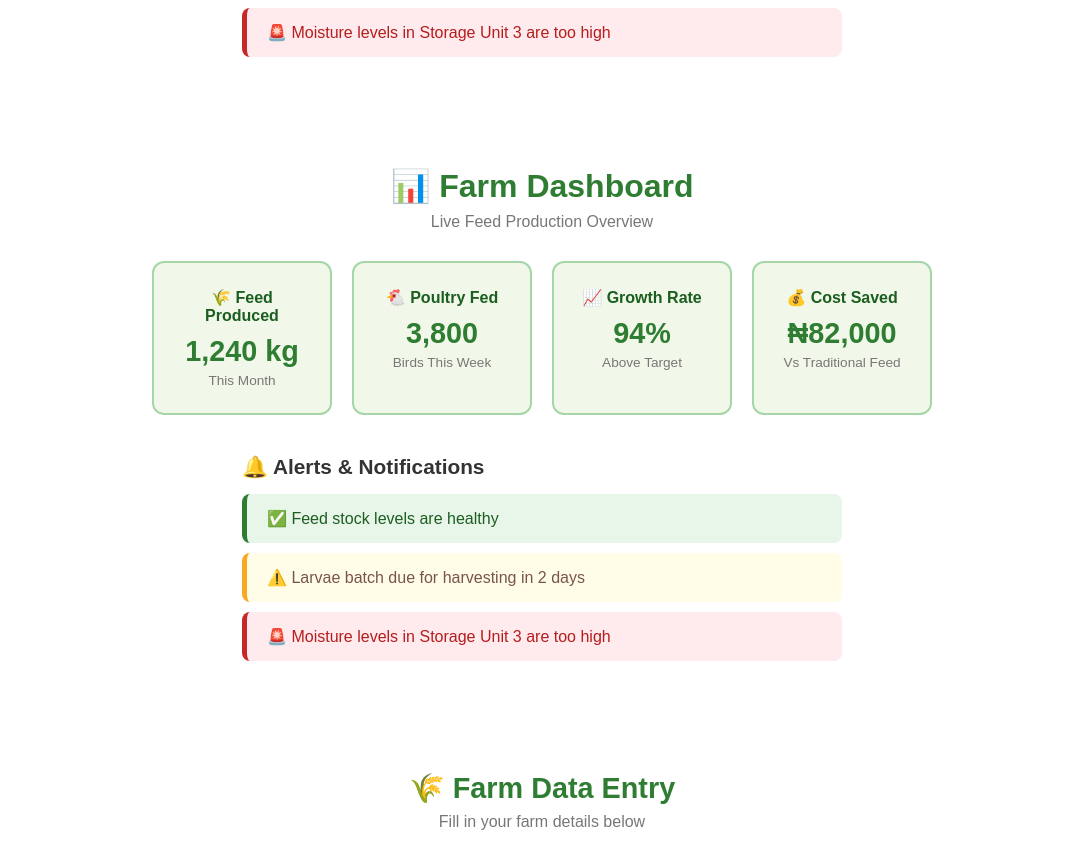
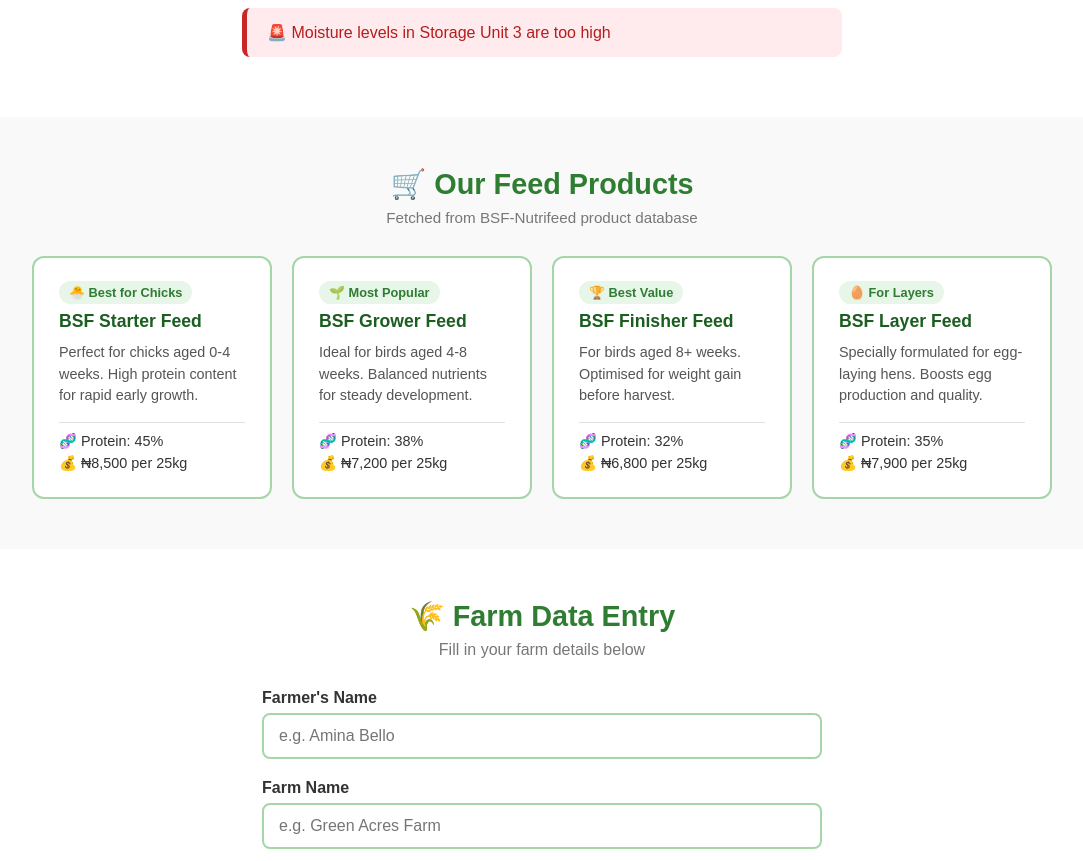
Before and after one commit to naomiakinleye-hash/nutrifeed-app, a React (Create React App) app: page / in a window 1280 px wide. Shown: the part 1485-2346 px from the top of the page, without its empty margins (98-1181 px from the left). Built offline with nearby package versions, Linux system fonts and the light colour scheme.

Commit message:
added product list with mock data

```diff
--- a/src/App.js
+++ b/src/App.js
@@ -1,7 +1,7 @@
-import './App.css';
 import './App.css';
 import Dashboard from './components/Dashboard';
 import FarmForm from './components/FarmForm';
+import ProductList from './components/ProductList';
 
 function App() {
   return (
@@ -53,14 +53,14 @@ function App() {
         <button className="cta-button">Get Started Today</button>
       </section>
 
-{/* DASHBOARD */}
+      {/* DASHBOARD */}
       <Dashboard />
-{/* DASHBOARD */}
-      <Dashboard />
+
+      {/* PRODUCT LIST */}
+      <ProductList />
 
       {/* FARM FORM */}
       <FarmForm />
-      {/* FOOTER */}
 
       {/* FOOTER */}
       <footer className="footer">
--- /dev/null
+++ b/src/components/ProductList.css
@@ -0,0 +1,87 @@
+/* PRODUCT SECTION */
+.product-section {
+  padding: 50px 20px;
+  text-align: center;
+  background-color: #f9f9f9;
+}
+
+.product-section h2 {
+  font-size: 1.8rem;
+  color: #2e7d32;
+  margin-bottom: 8px;
+}
+
+.product-subtitle {
+  color: #777;
+  margin-bottom: 30px;
+  font-size: 0.95rem;
+}
+
+/* LOADING */
+.loading {
+  font-size: 1.2rem;
+  color: #777;
+  padding: 40px;
+}
+
+/* PRODUCT GRID */
+.product-grid {
+  display: flex;
+  flex-wrap: wrap;
+  gap: 20px;
+  justify-content: center;
+}
+
+/* PRODUCT CARD */
+.product-card {
+  background-color: white;
+  border: 2px solid #a5d6a7;
+  border-radius: 12px;
+  padding: 25px;
+  width: 240px;
+  text-align: left;
+  position: relative;
+}
+
+.product-card h3 {
+  font-size: 1.1rem;
+  color: #1b5e20;
+  margin-bottom: 10px;
+  margin-top: 10px;
+}
+
+.product-description {
+  font-size: 0.9rem;
+  color: #555;
+  line-height: 1.5;
+  margin-bottom: 15px;
+}
+
+/* BADGE */
+.badge {
+  background-color: #e8f5e9;
+  color: #2e7d32;
+  font-size: 0.8rem;
+  padding: 4px 10px;
+  border-radius: 20px;
+  font-weight: bold;
+}
+
+/* PRODUCT DETAILS */
+.product-details {
+  display: flex;
+  flex-direction: column;
+  gap: 5px;
+  font-size: 0.9rem;
+  color: #333;
+  border-top: 1px solid #e0e0e0;
+  padding-top: 10px;
+}
+
+/* MOBILE */
+@media (max-width: 600px) {
+  .product-grid {
+    flex-direction: column;
+    align-items: center;
+  }
+}
--- /dev/null
+++ b/src/components/ProductList.js
@@ -0,0 +1,57 @@
+import { useState, useEffect } from 'react';
+import feedData from '../data';
+import './ProductList.css';
+
+function ProductList() {
+
+  // This will store our products
+  const [products, setProducts] = useState([]);
+
+  // This tracks if data is still loading
+  const [loading, setLoading] = useState(true);
+
+  // useEffect runs automatically when the page loads
+  useEffect(() => {
+
+    // We fake a loading delay of 1.5 seconds
+    // This simulates waiting for a real API response
+    setTimeout(() => {
+      setProducts(feedData);
+      setLoading(false);
+    }, 1500);
+
+  }, []);
+
+  return (
+    <div className="product-section">
+      <h2>🛒 Our Feed Products</h2>
+      <p className="product-subtitle">
+        Fetched from BSF-Nutrifeed product database
+      </p>
+
+      {/* SHOW LOADING MESSAGE WHILE DATA IS BEING FETCHED */}
+      {loading ? (
+        <div className="loading">
+          ⏳ Loading products...
+        </div>
+      ) : (
+        <div className="product-grid">
+          {products.map((product) => (
+            <div className="product-card" key={product.id}>
+              <span className="badge">{product.badge}</span>
+              <h3>{product.name}</h3>
+              <p className="product-description">{product.description}</p>
+              <div className="product-details">
+                <span>🧬 Protein: {product.protein}</span>
+                <span>💰 {product.price}</span>
+              </div>
+            </div>
+          ))}
+        </div>
+      )}
+
+    </div>
+  );
+}
+
+export default ProductList;
--- /dev/null
+++ b/src/data.js
@@ -0,0 +1,36 @@
+const feedData = [
+  {
+    id: 1,
+    name: "BSF Starter Feed",
+    description: "Perfect for chicks aged 0-4 weeks. High protein content for rapid early growth.",
+    protein: "45%",
+    price: "₦8,500 per 25kg",
+    badge: "🐣 Best for Chicks"
+  },
+  {
+    id: 2,
+    name: "BSF Grower Feed",
+    description: "Ideal for birds aged 4-8 weeks. Balanced nutrients for steady development.",
+    protein: "38%",
+    price: "₦7,200 per 25kg",
+    badge: "🌱 Most Popular"
+  },
+  {
+    id: 3,
+    name: "BSF Finisher Feed",
+    description: "For birds aged 8+ weeks. Optimised for weight gain before harvest.",
+    protein: "32%",
+    price: "₦6,800 per 25kg",
+    badge: "🏆 Best Value"
+  },
+  {
+    id: 4,
+    name: "BSF Layer Feed",
+    description: "Specially formulated for egg-laying hens. Boosts egg production and quality.",
+    protein: "35%",
+    price: "₦7,900 per 25kg",
+    badge: "🥚 For Layers"
+  }
+];
+
+export default feedData;
```
